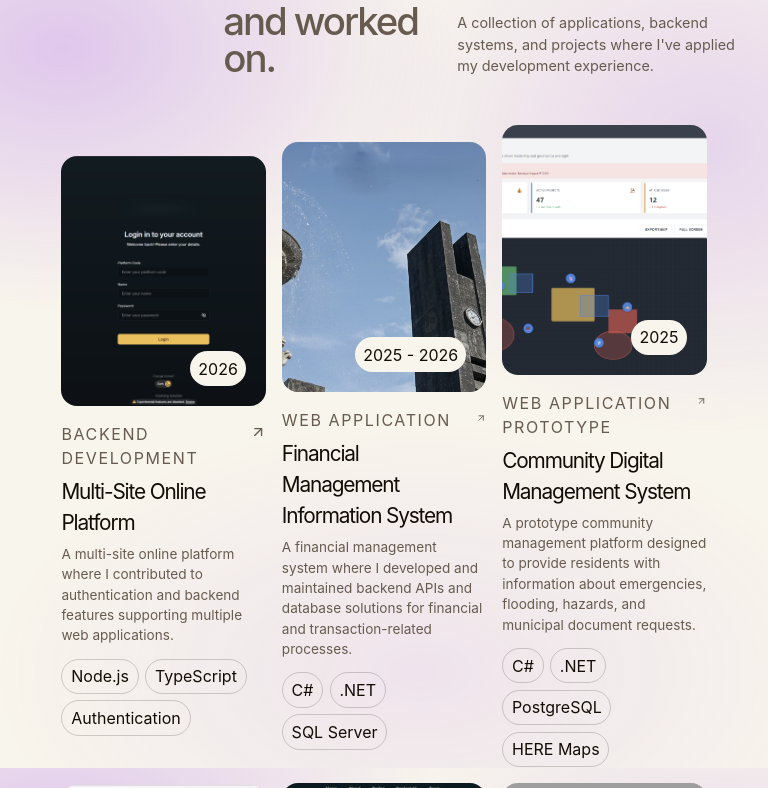
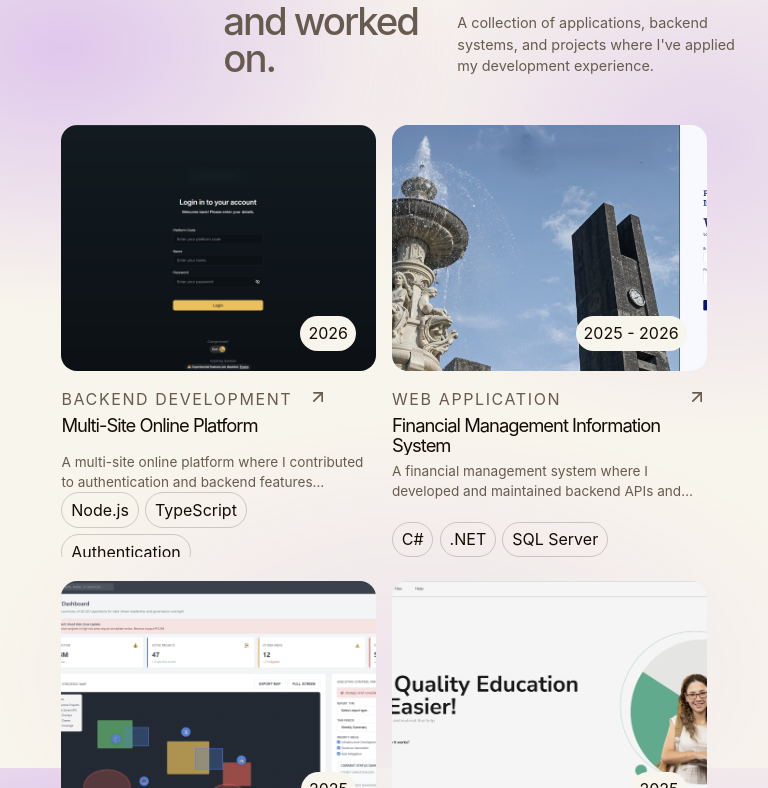
Before and after one commit to zyncdlve/zyrille-portfolio, a Next.js app: page / in a window 768 px wide. Shown: the part 1632-2420 px from the top of the page. Built offline with nearby package versions, Linux system fonts and the light colour scheme; grey boxes are pictures that could not be loaded.

Commit message:
feat: update project grid and meta styles for better layout

```diff
--- a/app/globals.css
+++ b/app/globals.css
@@ -423,6 +423,7 @@ h2 span {
   line-height: 1.5;
   font-size: 0.9rem;
 }
+
 .projects-grid {
   max-width: 1440px;
   margin-inline: auto;
@@ -431,12 +432,16 @@ h2 span {
   grid-template-columns: repeat(3, 1fr);
   gap: 1rem;
 }
+
 .project-card {
   min-width: 0;
 }
+
 .project-card-button {
-  display: block;
+  display: flex;
+  flex-direction: column;
   width: 100%;
+  height: 100%;
   text-align: left;
   background: transparent;
   border: 0;
@@ -444,6 +449,7 @@ h2 span {
   color: inherit;
   cursor: pointer;
 }
+
 .project-art {
   height: clamp(250px, 31vw, 450px);
   border-radius: 1rem;
@@ -451,6 +457,7 @@ h2 span {
   overflow: hidden;
   background: var(--muted);
 }
+
 .project-art img {
   width: 100%;
   height: 100%;
@@ -461,10 +468,12 @@ h2 span {
     transform 0.5s ease,
     filter 0.5s ease;
 }
+
 .project-card-button:hover .project-art img {
   transform: scale(1.04);
   filter: saturate(1);
 }
+
 .project-index {
   position: absolute;
   bottom: 1.25rem;
@@ -474,10 +483,12 @@ h2 span {
   padding: 0.35rem 0.5rem;
   border-radius: 999px;
 }
+
 .project-card-button:focus-visible {
   outline: 2px solid var(--accent);
   outline-offset: 6px;
 }
+
 .project-modal-backdrop {
   position: fixed;
   inset: 0;
@@ -575,32 +586,68 @@ h2 span {
   display: flex;
   justify-content: space-between;
   align-items: start;
+  gap: 1rem;
   margin-top: 1rem;
+  min-height: 3.7rem;
 }
+
+.project-meta > div:first-child {
+  min-width: 0;
+}
+
 .project-meta h3 {
   font-size: 1.3rem;
+  line-height: 1.05;
   margin-top: 0.35rem;
 }
+
+.project-meta h3,
+.project-description {
+  display: -webkit-box;
+  -webkit-box-orient: vertical;
+  overflow: hidden;
+}
+
+.project-meta h3 {
+  -webkit-line-clamp: 2;
+}
+
 .project-arrow {
+  flex: 0 0 auto;
   color: var(--muted-foreground);
 }
+
 .project-description {
+  min-height: 2.55rem;
+  -webkit-line-clamp: 2;
   color: var(--muted-foreground);
   font-size: 0.85rem;
+  line-height: 1.5;
   margin-top: 0.35rem;
 }
+
 .tag-row {
   display: flex;
   flex-wrap: wrap;
+  align-content: flex-start;
   gap: 0.4rem;
   margin-top: 0.8rem;
+  min-height: 1.65rem;
+  max-height: 4.05rem;
+  overflow: hidden;
 }
+
+.project-card-button > .tag-row {
+  margin-top: auto;
+}
+
 .tag-row span {
   border: 1px solid var(--border);
   border-radius: 999px;
   padding: 0.3rem 0.55rem;
   font: 0.65rem var(--font-mono);
 }
+
 .experience-item {
   display: grid;
   grid-template-columns: 40px 1fr 1.3fr 110px;
@@ -716,6 +763,19 @@ h2 span {
 
 .site-footer a:hover {
   color: var(--foreground);
+}
+
+@media (min-width: 701px) and (max-width: 1100px) {
+  .projects-grid {
+    grid-template-columns: repeat(2, minmax(0, 1fr));
+    gap: 1.5rem 1rem;
+  }
+  .project-art {
+    height: clamp(240px, 32vw, 340px);
+  }
+  .project-meta h3 {
+    font-size: 1.15rem;
+  }
 }
 
 @media (max-width: 700px) {
```
